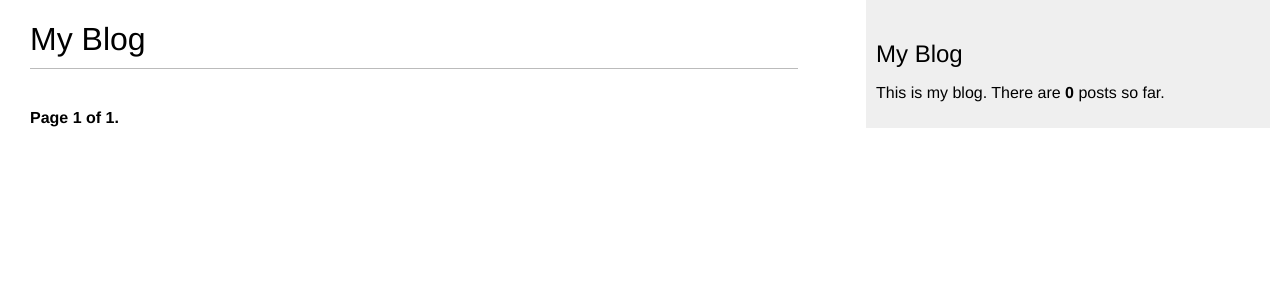
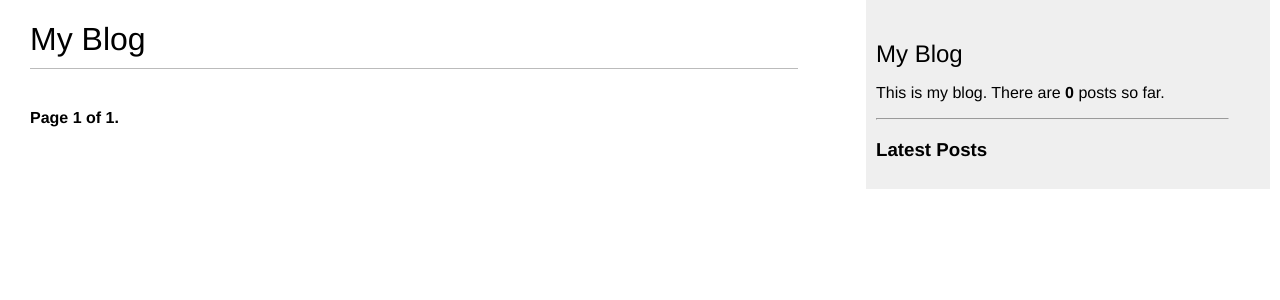
Before and after one commit to abhie-lp/django-blog, a Django app: page /blog/ in a window 1280 px wide. Shown: the top 300 px of the page. Run offline with Django 3.2, Linux system fonts and the light colour scheme; data that the repository does not hold is empty; parts of the project's set-up code (start-up, migrations or seed data) failed here and were passed over.

Commit message:
Show latest posts

```diff
--- /dev/null
+++ b/blog/templates/blog/post/latest_posts.html
@@ -0,0 +1,7 @@
+<ul>
+  {% for post in latest_posts %}
+    <li>
+      <a href="{{ post.get_absolute_url }}">{{ post.title }}</a>
+    </li>
+  {% endfor %}
+</ul>
--- a/blog/templatetags/blog_tags.py
+++ b/blog/templatetags/blog_tags.py
@@ -7,3 +7,9 @@
 @register.simple_tag
 def total_posts():
     return Post.published.count()
+
+
+@register.inclusion_tag("blog/post/latest_posts.html")
+def show_latest_posts(count=5):
+    latest_posts = Post.published.order_by("-publish")[:count]
+    return {"latest_posts": latest_posts}
--- a/templates/base.html
+++ b/templates/base.html
@@ -18,6 +18,9 @@
     <div id="sidebar">
       <h2>My Blog</h2>
       <p>This is my blog. There are <strong>{% total_posts %}</strong> posts so far.</p>
+      <hr>
+      <h3>Latest Posts</h3>
+      {% show_latest_posts 15 %}
     </div>
   </body>
 </html>
```
